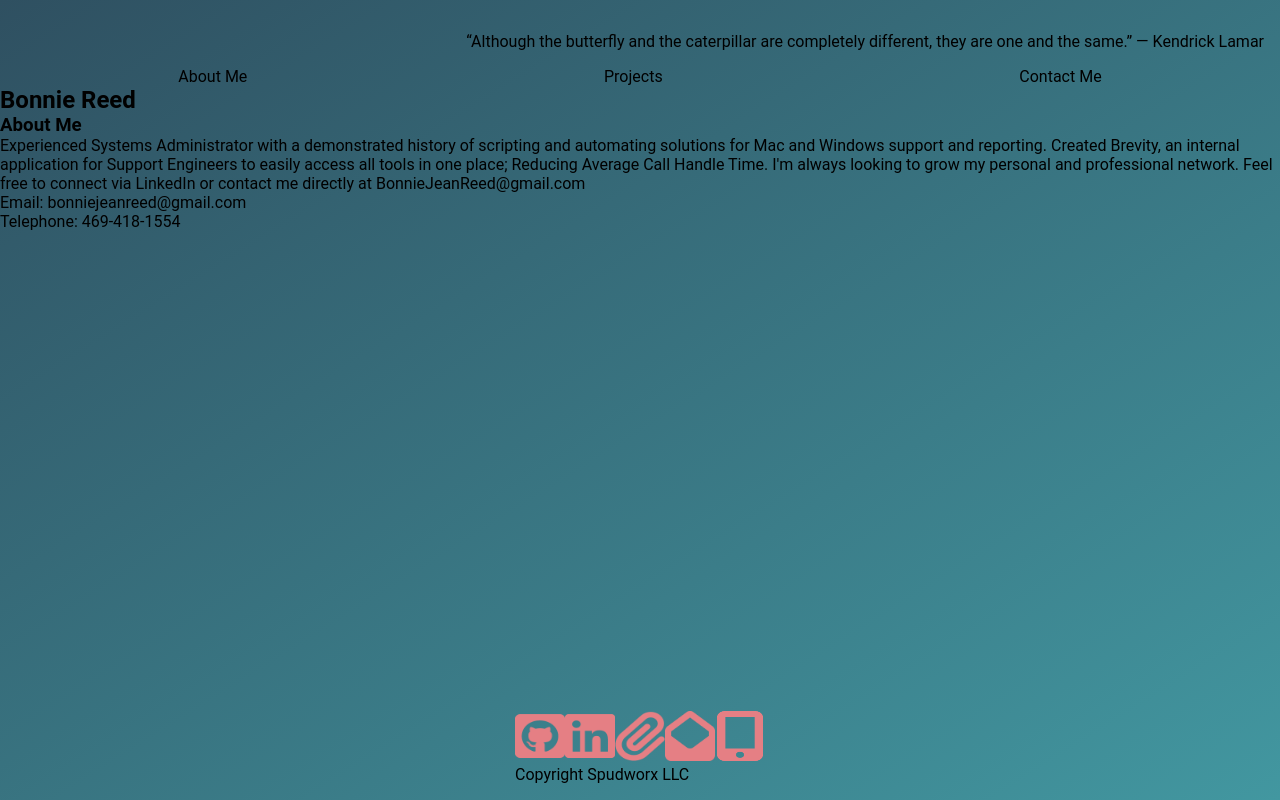
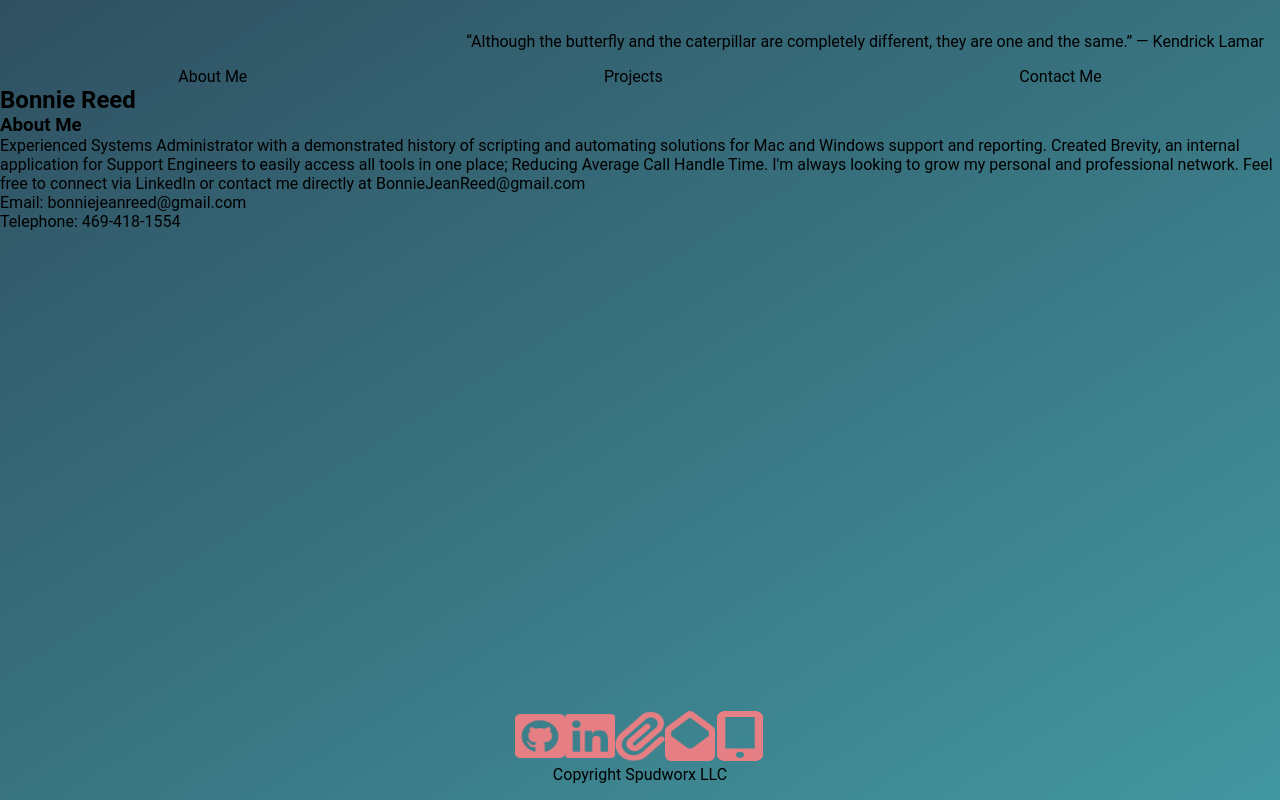
Before and after one commit to bonniereed/Portfolio, a Next.js app: page / in a window 1280 px wide. Built offline with nearby package versions, Linux system fonts and the light colour scheme.

Commit message:
centered elements

```diff
--- a/src/app/components/pages/Footer.js
+++ b/src/app/components/pages/Footer.js
@@ -17,8 +17,9 @@ function Footer() {
           <a href="https://docs.google.com/document/d/125iDwRCvodsc1wb3oqWg6LH2N_irk4T0O9enKizgIEg/edit?usp=sharing" target="_blank"><Image class="resume" src={resume} width={50}height={50} alt="resume"/></a>
           <a href="mailto:“bonniejeanreed@gmail.com" target="_blank"><Image src={email}width={50}height={50} alt="email"/></a>
           <a href="sms:(+1)(469-418-1554)"><Image src={telephone} width={50}height={50}alt="sms"/></a>
+          <div style={{display:'flex', justifyContent: 'center'}}>Copyright Spudworx LLC</div>
           </div>
-      <div style={{justifyContent: 'center'}} >Copyright Spudworx LLC</div>
+
 
     </div>
       </div>)
```
